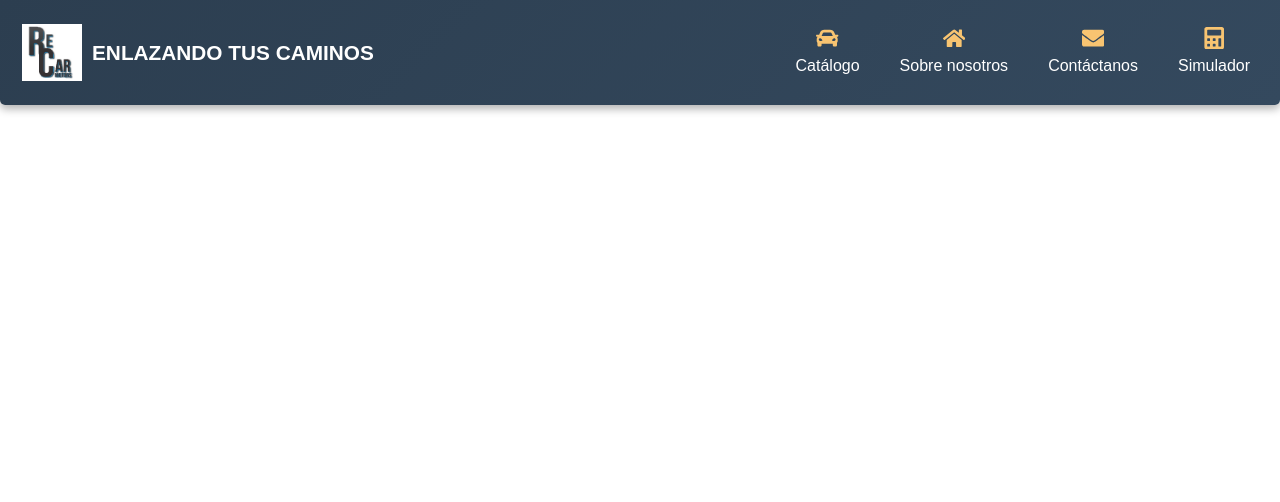
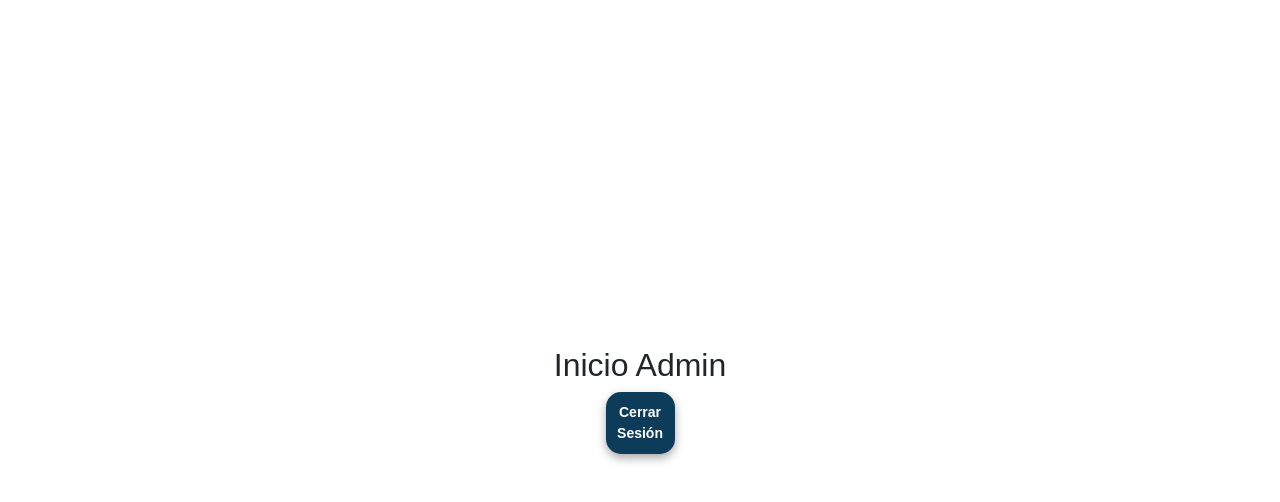
Before and after one commit to marresfdev/ReCarFront, a React (Vite) app: page /inicioAdmin in a window 1280 px wide. Shown: the top 502 px of the page. Built offline with nearby package versions, Linux system fonts and the light colour scheme.

Commit message:
validations

```diff
--- a/src/components/FormLogin.jsx
+++ b/src/components/FormLogin.jsx
@@ -1,20 +1,47 @@
 import React, { useState } from "react";
+import { useNavigate } from "react-router-dom"; // Para redirigir después del login
 import '../styles/LoginForm.css';
 
 const LoginForm = () => {
   const [email, setEmail] = useState("");
   const [password, setPassword] = useState("");
+  const [error, setError] = useState(""); // Para mostrar errores
+  const navigate = useNavigate(); // Hook para la navegación
 
-  const handleSubmit = (e) => {
+  const handleSubmit = async (e) => {
     e.preventDefault();
-    // Aquí puedes agregar la lógica para el inicio de sesión
-    console.log("Correo:", email, "Contraseña:", password);
+    setError(""); // Limpiar errores previos
+
+    try {
+      const response = await fetch("http://localhost:8080/api/auth/login", {
+        method: "POST",
+        headers: {
+          "Content-Type": "application/json",
+        },
+        body: JSON.stringify({ correo: email, password }),
+      });
+
+      if (!response.ok) {
+        throw new Error("Credenciales incorrectas. Inténtelo de nuevo.");
+      }
+
+      const data = await response.json();
+      localStorage.setItem("token", data.token); // Guardar el token en localStorage
+
+      console.log("✅ Inicio de sesión exitoso");
+      navigate("/inicioAdmin"); // Redirigir al panel de administración
+    } catch (err) {
+      setError(err.message);
+    }
   };
 
   return (
     <div className="login-container">
       <form className="login-form" onSubmit={handleSubmit}>
         <h2 className="header-admin">Iniciar Sesión</h2>
+
+        {error && <p className="error-message">{error}</p>}
+
         <div className="input-group">
           <label htmlFor="email">Correo Electrónico</label>
           <input
@@ -25,6 +52,7 @@ const LoginForm = () => {
             required
           />
         </div>
+
         <div className="input-group">
           <label htmlFor="password">Contraseña</label>
           <input
@@ -35,7 +63,8 @@ const LoginForm = () => {
             required
           />
         </div>
-        <buttonlogin type="submit">Iniciar Sesión</buttonlogin>
+
+        <button type="submit">Iniciar Sesión</button>
       </form>
     </div>
   );
--- /dev/null
+++ b/src/components/InicioAdmin.jsx
@@ -0,0 +1,21 @@
+import React from "react";
+import { useNavigate } from "react-router-dom"; // Para redirección
+import "../styles/LoginForm.css";
+
+const AdminInicio = () => {
+  const navigate = useNavigate(); // Hook para navegar a otra página
+
+  const handleLogout = () => {
+    localStorage.removeItem("token"); // Elimina el token
+    navigate("/adminPanel"); // Redirige al login
+  };
+
+  return (
+    <div>
+      <h2>Inicio Admin</h2>
+      <button onClick={handleLogout} className="logout-button">Cerrar Sesión</button>
+    </div>
+  );
+};
+
+export default AdminInicio;
--- a/src/components/Navbar.jsx
+++ b/src/components/Navbar.jsx
@@ -62,10 +62,10 @@ const Navbar = () => {
                 </a>
               </li>
               <li className="nav-item">
-                <a className="nav-link" href="/simulador" target="_blank" rel="noopener noreferrer">
+                <Link className="nav-link" to="/simulador">
                   <FaCalculator className="nav-icon" />
                   <span>Simulador</span>
-                </a>
+                </Link>
               </li>
             </ul>
           )}
--- a/src/routes/AppRoutes.jsx
+++ b/src/routes/AppRoutes.jsx
@@ -10,6 +10,7 @@ import DetallesAutoPage from "../pages/DetallesAutoPage";
 import SimPage from "../pages/Sim";
 import SimPrueba from "../pages/SimPrueba";
 import AdminPage from "../pages/AdminPage";
+import InicioAdmin from "../components/InicioAdmin";
 
 const AppRoutes = () => {
   const location = useLocation();
@@ -17,7 +18,7 @@ const AppRoutes = () => {
   // Verificar si la ruta actual es una de las rutas independientes
   const showNavbar = !(
     location.pathname === "/auto/:id" || location.pathname === "/simulador" || location.pathname === "/adminPanel" || location.pathname === "/sim"
-    || location.pathname === "/simPrueba"
+    || location.pathname === "/simPrueba" || location.pathname === "/inicioAdmin"
   );
 
   return (
@@ -47,6 +48,8 @@ const AppRoutes = () => {
         <Route path="/auto/:id" element={<DetallesAutoPage />} />
         <Route path="/simulador" element={<SimPrueba />} />
         <Route path="/adminPanel" element={<AdminPage />} />
+        <Route path="/inicioAdmin" element={<InicioAdmin />} />
+
         {/*}
         <Route path="/sim" element={<SimPage />} />
         <Route path="/simPrueba" element={<SimPrueba />} />
--- a/src/styles/LoginForm.css
+++ b/src/styles/LoginForm.css
@@ -38,7 +38,7 @@
     border-radius: 10px;
     box-shadow: 0 4px 10px rgba(0, 0, 0, 0.457);
     width: 500px; /* Ajustado para que el formulario no sea tan ancho */
-    height: 400px;
+    height: 450px;
     text-align: center;
   }
 
@@ -73,7 +73,7 @@
     border-color: #457b9d;
   }
 
-  buttonlogin {
+  button {
     width: 40%; /* Ajustado el tamaño del botón */
     padding: 10px;
     background-color: #0d3c5a;
@@ -81,11 +81,20 @@
     border: none;
     border-radius: 15px;
     font-size: 14px;
-    box-shadow: 0 4px 10px rgba(0, 0, 0, 0.763);
+    box-shadow: 0 4px 10px rgba(0, 0, 0, 0.342);
     font-weight: bold;
     cursor: pointer;
   }
 
-  buttonlogin:hover {
+  button:hover {
     background-color: #35688d;
   }
+
+  .error-message {
+    color: red;
+    background-color: #ffe6e6;
+    padding: 10px;
+    border-radius: 20px;
+    margin-bottom: 10px;
+    text-align: center;
+  }
```
